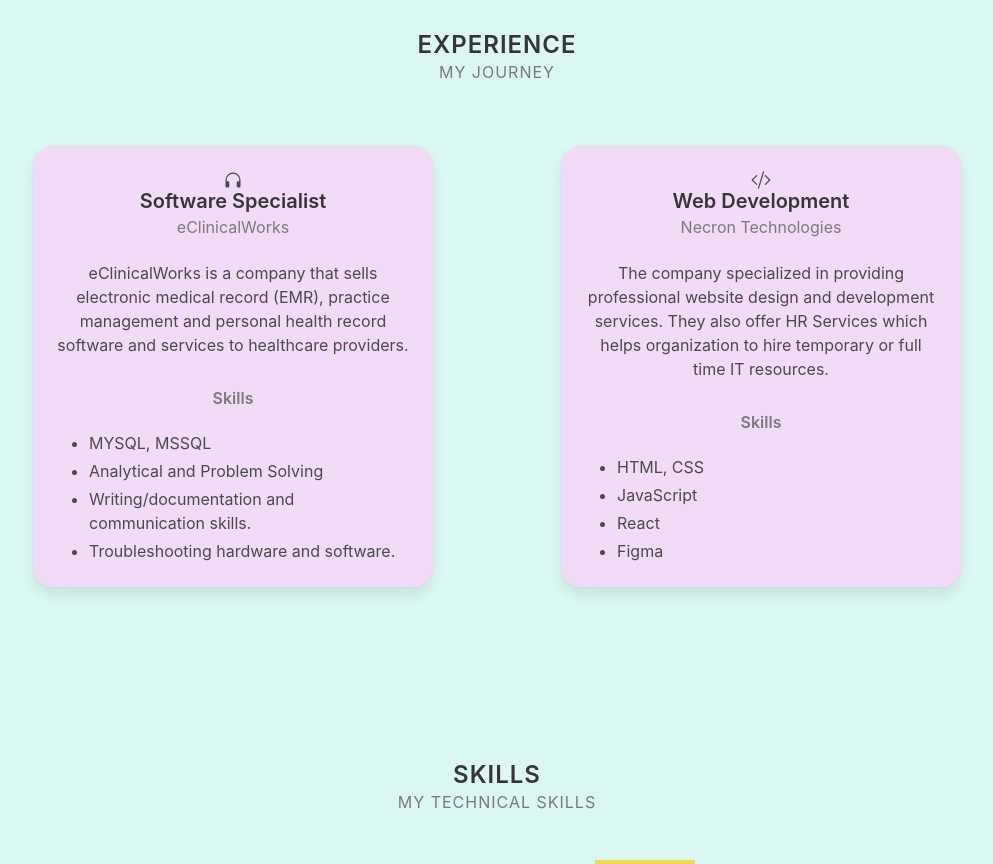
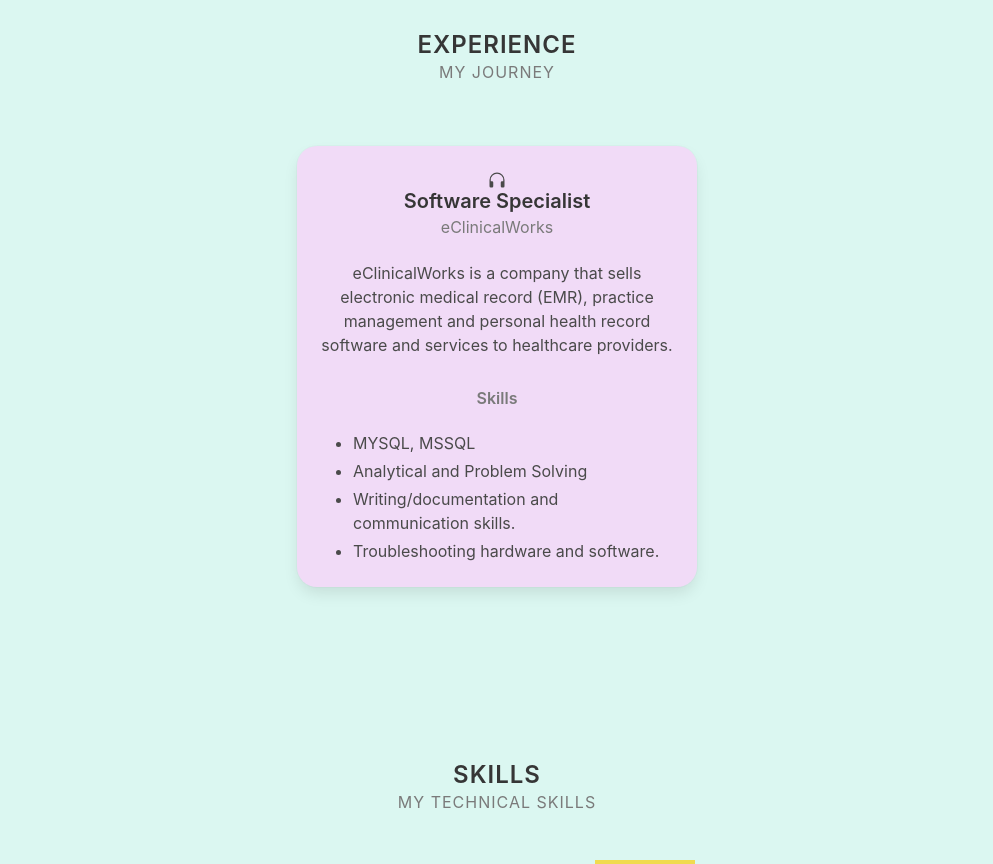
Before and after one commit to jainpriyanshe/Portfolio, a React (Create React App) app: page / in a window 1280 px wide. Shown: the part 880-1744 px from the top of the page, without its empty margins (143-1136 px from the left). Built offline with nearby package versions, Linux system fonts and the light colour scheme.

Commit message:
Resume Updated

```diff
--- a/src/components/Experience.js
+++ b/src/components/Experience.js
@@ -61,7 +61,7 @@
             </div>
           </div>
         </div>
-        <div className="is-half is-flex is-justify-content-center ">
+        {/* <div className="is-half is-flex is-justify-content-center ">
           {" "}
           <div
             className="card flex-row flex-wrap mt-4"
@@ -108,7 +108,7 @@
               </div>
             </div>
           </div>
-        </div>
+        </div> */}
       </div>
     </section>
   );
--- a/src/components/Navbar.js
+++ b/src/components/Navbar.js
@@ -75,7 +75,7 @@
           </a>
         </div>
         <div className="navbar-end is-align-items-center has-text-centered">
-          <a href="/Priyanshi Jain Resume.pdf" download>
+          <a href="public\Resume- Priyanshi Jain.pdf" download>
             <button className=" button is-light  "> Resume</button>
           </a>
         </div>
```
Also changed, not shown: 2 other files (tests, documents, lock files or other folders).
